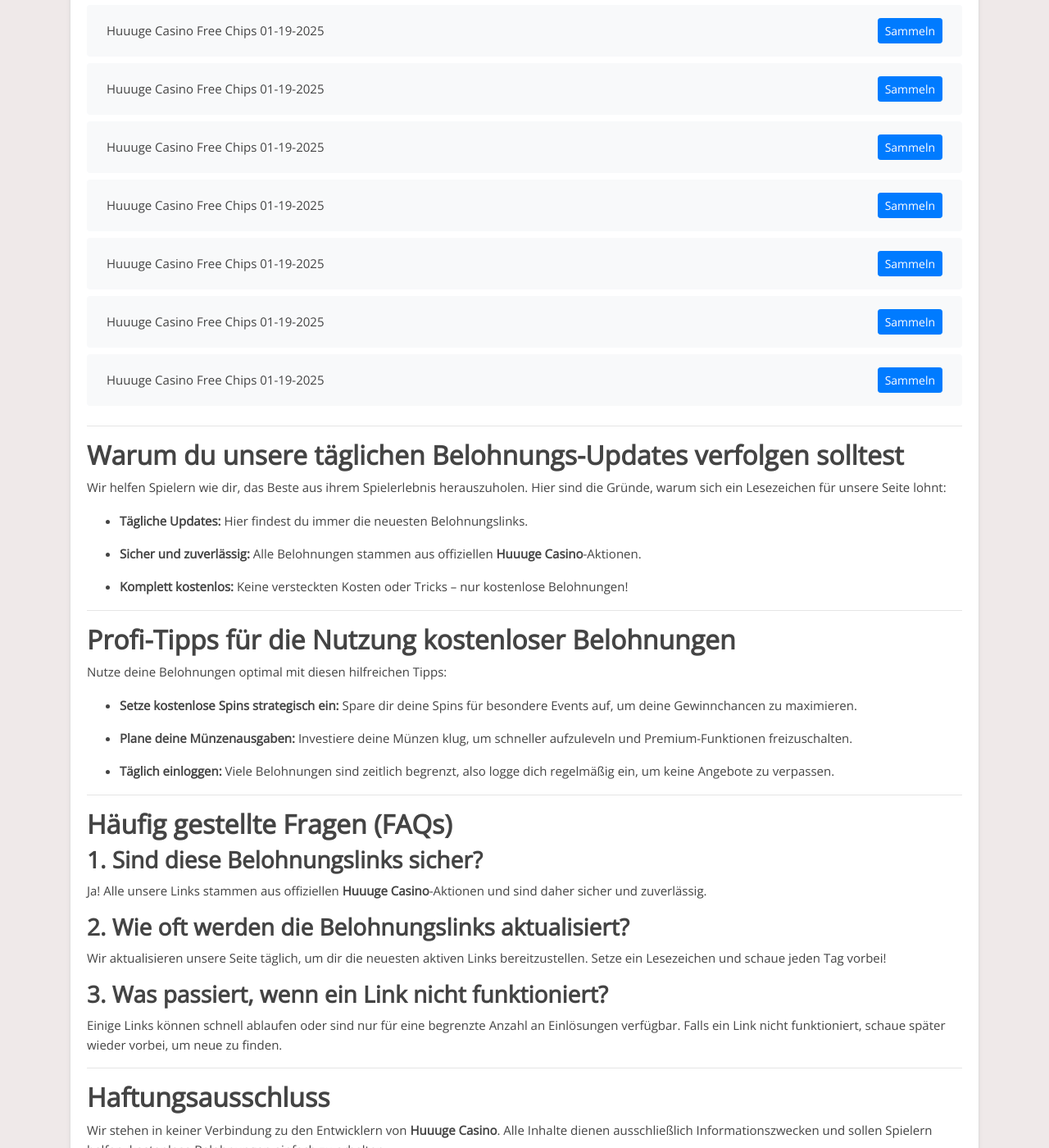
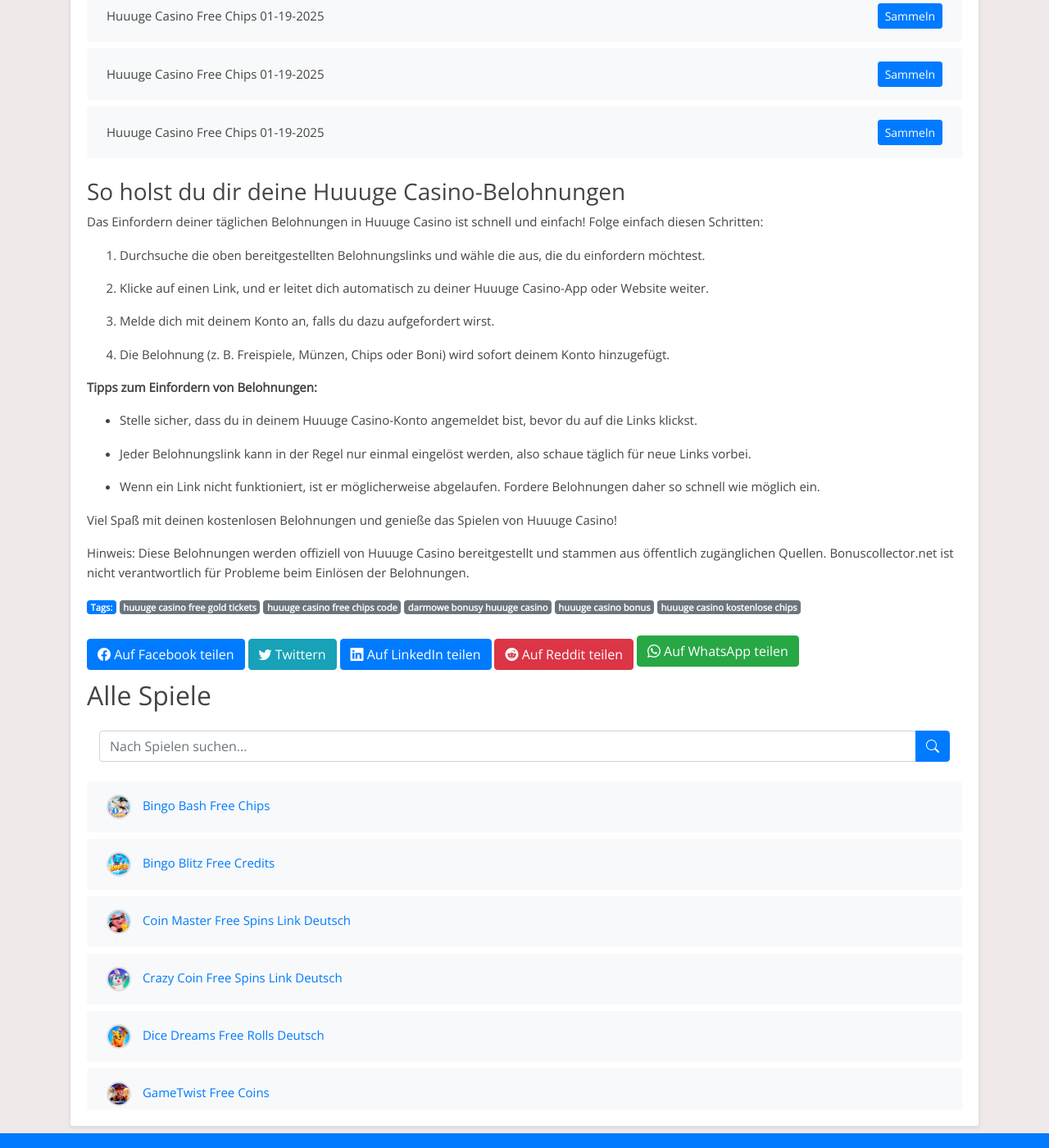
Before and after one commit to Prollad99/bs-de, a Jekyll site: the page built from _posts/2025-01-19-huuuge-casino.md, in a window 1280 px wide and 1400 px high, scrolled down 7523 px. Shown: the whole window at 82% size. Built offline with Jekyll 4.4.1, drawn with Linux system fonts in a browser that asks for light colours; some of the changed text lies outside the part shown.

Commit message:
Aktualisiere huuuge-casino-Belohnungslinks, Inhalte und Änderungsdatum

```diff
--- a/_includes/huuuge-casino_footer.html
+++ b/_includes/huuuge-casino_footer.html
@@ -1,55 +1,27 @@
----
+### So holst du dir deine Huuuge Casino-Belohnungen
 
 
-## **Warum du unsere täglichen Belohnungs-Updates verfolgen solltest**
+Das Einfordern deiner täglichen Belohnungen in Huuuge Casino ist schnell und einfach! Folge einfach diesen Schritten:
 
-Wir helfen Spielern wie dir, das Beste aus ihrem Spielerlebnis herauszuholen. Hier sind die Gründe, warum sich ein Lesezeichen für unsere Seite lohnt:
+1. Durchsuche die oben bereitgestellten Belohnungslinks und wähle die aus, die du einfordern möchtest.
 
-- **Tägliche Updates:** Hier findest du immer die neuesten Belohnungslinks.
+2. Klicke auf einen Link, und er leitet dich automatisch zu deiner Huuuge Casino-App oder Website weiter.
 
-- **Sicher und zuverlässig:** Alle Belohnungen stammen aus offiziellen **Huuuge Casino**-Aktionen.
+3. Melde dich mit deinem Konto an, falls du dazu aufgefordert wirst.
 
-- **Komplett kostenlos:** Keine versteckten Kosten oder Tricks – nur kostenlose Belohnungen!
+4. Die Belohnung (z. B. Freispiele, Münzen, Chips oder Boni) wird sofort deinem Konto hinzugefügt.
 
 
----
+**Tipps zum Einfordern von Belohnungen:**
+
+- Stelle sicher, dass du in deinem Huuuge Casino-Konto angemeldet bist, bevor du auf die Links klickst.
+
+- Jeder Belohnungslink kann in der Regel nur einmal eingelöst werden, also schaue täglich für neue Links vorbei.
+
+- Wenn ein Link nicht funktioniert, ist er möglicherweise abgelaufen. Fordere Belohnungen daher so schnell wie möglich ein.
 
 
-## **Profi-Tipps für die Nutzung kostenloser Belohnungen**
-
-Nutze deine Belohnungen optimal mit diesen hilfreichen Tipps:
-
-- **Setze kostenlose Spins strategisch ein:** Spare dir deine Spins für besondere Events auf, um deine Gewinnchancen zu maximieren.
-
-- **Plane deine Münzenausgaben:** Investiere deine Münzen klug, um schneller aufzuleveln und Premium-Funktionen freizuschalten.
-
-- **Täglich einloggen:** Viele Belohnungen sind zeitlich begrenzt, also logge dich regelmäßig ein, um keine Angebote zu verpassen.
+Viel Spaß mit deinen kostenlosen Belohnungen und genieße das Spielen von Huuuge Casino!
 
 
----
-
-
-## **Häufig gestellte Fragen (FAQs)**
-
-
-### **1. Sind diese Belohnungslinks sicher?**
-
-Ja! Alle unsere Links stammen aus offiziellen **Huuuge Casino**-Aktionen und sind daher sicher und zuverlässig.
-
-
-### **2. Wie oft werden die Belohnungslinks aktualisiert?**
-
-Wir aktualisieren unsere Seite täglich, um dir die neuesten aktiven Links bereitzustellen. Setze ein Lesezeichen und schaue jeden Tag vorbei!
-
-
-### **3. Was passiert, wenn ein Link nicht funktioniert?**
-
-Einige Links können schnell ablaufen oder sind nur für eine begrenzte Anzahl an Einlösungen verfügbar. Falls ein Link nicht funktioniert, schaue später wieder vorbei, um neue zu finden.
-
-
----
-
-
-## **Haftungsausschluss**
-
-Wir stehen in keiner Verbindung zu den Entwicklern von **Huuuge Casino**. Alle Inhalte dienen ausschließlich Informationszwecken und sollen Spielern helfen, kostenlose Belohnungen einfach zu erhalten.
+Hinweis: Diese Belohnungen werden offiziell von Huuuge Casino bereitgestellt und stammen aus öffentlich zugänglichen Quellen. Bonuscollector.net ist nicht verantwortlich für Probleme beim Einlösen der Belohnungen.
--- a/_includes/huuuge-casino_post.html
+++ b/_includes/huuuge-casino_post.html
@@ -1,32 +1,13 @@
-Bist du ein engagierter **Huuuge Casino**-Spieler? Suchst du nach der einfachsten Möglichkeit, kostenlose Münzen, Spins und andere Boni zu sammeln? Dann bist du hier genau richtig! Wir aktualisieren diese Seite täglich mit neuen Belohnungslinks, damit du keine Chance verpasst, schneller aufzuleveln und das Spiel in vollen Zügen zu genießen.
+Entdecke tägliche Huuuge Casino-Belohnungen!
 
 
-## **Was sind Belohnungslinks?**
-
-Belohnungslinks sind offizielle Aktionen der **Huuuge Casino**-Entwickler, die den Spielern kostenlose In-Game-Gegenstände wie Spins, Münzen und exklusive Boni bieten. Sie sind eine großartige Möglichkeit, dein Gameplay zu verbessern, ohne Geld auszugeben.
+Bist du ein Fan von Huuuge Casino und möchtest dein Spielerlebnis verbessern? Du bist hier genau richtig! Diese Seite ist allen Huuuge Casino-Enthusiasten gewidmet, die täglich kostenlose Belohnungen einfordern möchten. Hier findest du die neuesten Links, um Freispiele, Münzen, Chips und andere spannende Boni zu sammeln, damit du das Spiel noch mehr genießen kannst.
 
 
-Jeden Tag stellen wir dir die neuesten und zuverlässigsten Belohnungslinks zur Verfügung, damit du deine Belohnungen problemlos einlösen und deine Reise ohne Unterbrechungen fortsetzen kannst.
+Huuuge Casino ist ein unterhaltsames Spiel, das von Millionen geliebt wird. Ob du höhere Level erreichen oder einfach nur den Nervenkitzel genießen möchtest – unsere täglichen Belohnungslinks halten dich im Spiel.
 
 
----
+Hinweis: Huuuge Casino ist eine kostenlose App, die ausschließlich zu Unterhaltungszwecken entwickelt wurde. Bonuscollector.net ist eine unabhängige Plattform und steht in keiner Verbindung zu den Entwicklern oder Eigentümern von Huuuge Casino.
 
 
-## **So kannst du deine kostenlosen Belohnungen einlösen**
-
-Das Einlösen deiner täglichen Belohnungen ist ganz einfach und erfordert nur wenige Schritte:
-
-1. **Wähle einen Belohnungslink aus der Liste unten aus.**
-
-2. **Tippe auf den Link und melde dich in deinem Huuuge Casino-Konto an.**
-
-3. **Die Belohnung wird sofort deinem Konto gutgeschrieben!**
-
-
-Schau regelmäßig auf dieser Seite vorbei, da die Links schnell ablaufen können. Verpasse keine Gelegenheit!
-
-
----
-
-
-## **Heutige Huuuge Casino Belohnungslinks**
+Schau täglich vorbei, um sicherzustellen, dass du keine Belohnung verpasst!
```
